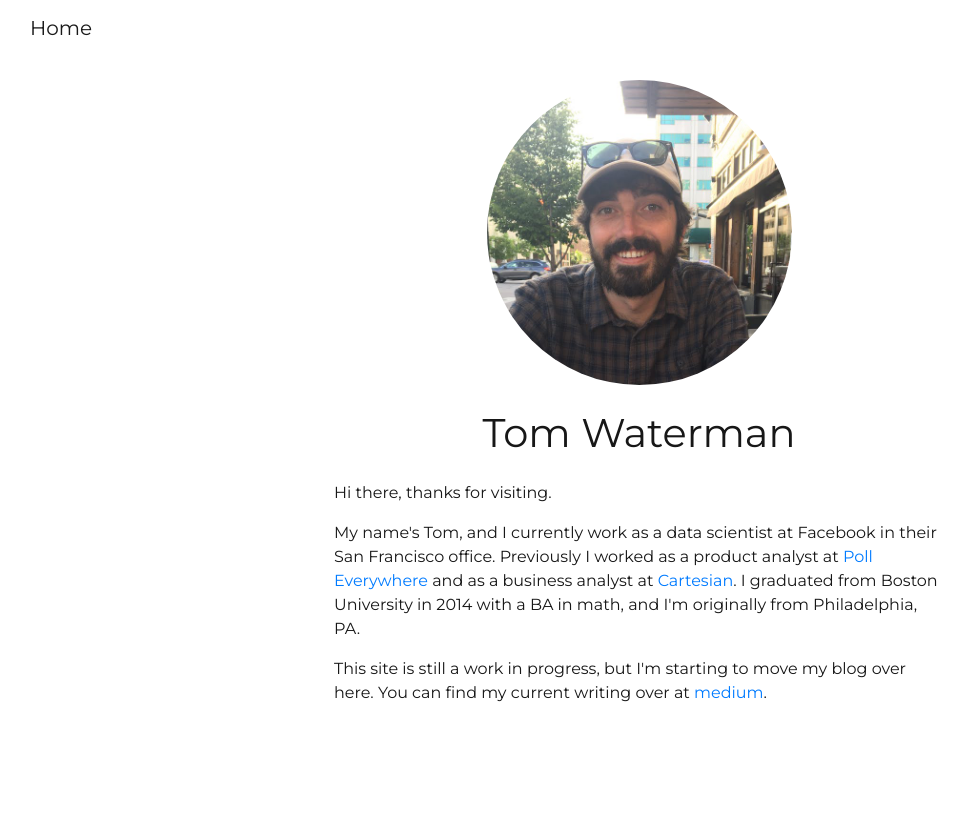
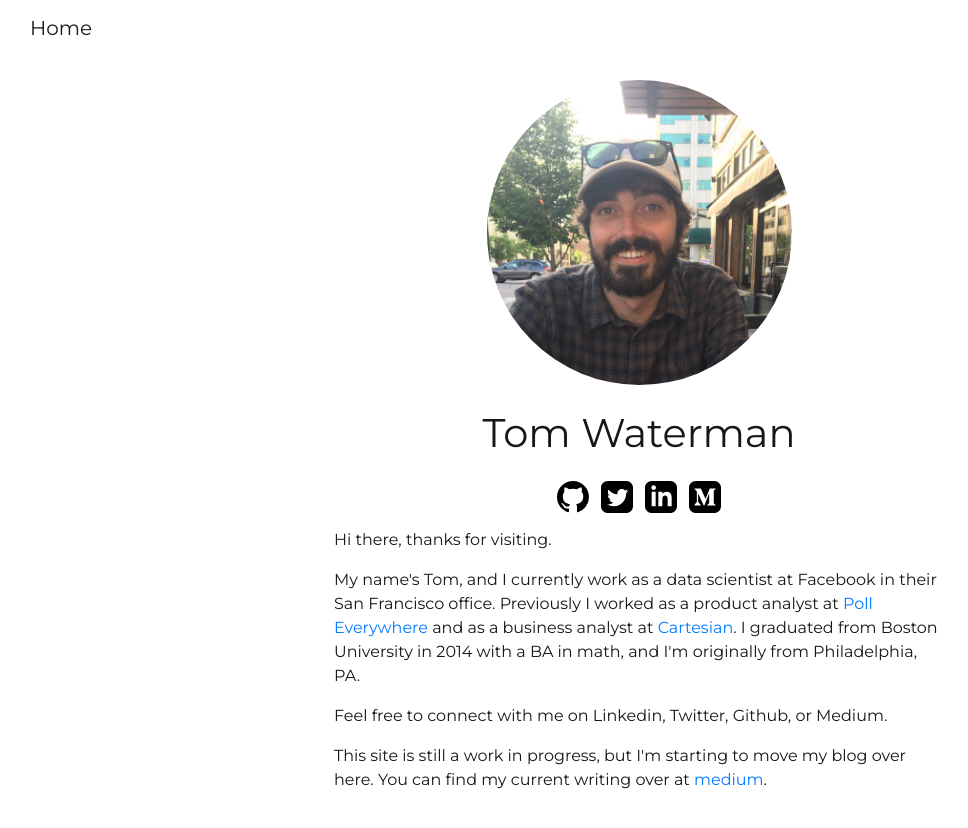
Before and after one commit to tjwaterman99/tjwaterman99, an MkDocs documentation site: the page built from docs/index.md, in a window 1280 px wide. Shown: the top 828 px of the page, without its empty margins (1-969 px from the left). Built offline with MkDocs 1.6.1, drawn with Linux system fonts in a browser that asks for light colours; nearby versions of some CDN libraries.

Commit message:
Add links to Linkedin, Twitter, etc

```diff
--- a/docs/index.md
+++ b/docs/index.md
@@ -2,6 +2,8 @@ Hi there, thanks for visiting.
 
 My name's Tom, and I currently work as a data scientist at Facebook in their San Francisco office. Previously I worked as a product analyst at [Poll Everywhere](https://www.polleverywhere.com) and as a business  analyst at [Cartesian](https://www.cartesian.com). I graduated from Boston University in 2014 with a BA in math, and I'm originally from Philadelphia, PA.
 
+Feel free to connect with me on Linkedin, Twitter, Github, or Medium.
+
 This site is still a work in progress, but I'm starting to move my blog over here. You  can find my current writing over at [medium](https://www.medium.com/@tjwaterman99).
 
 <!-- Please check back later. -->
--- a/mkdocs.yml
+++ b/mkdocs.yml
@@ -4,5 +4,10 @@ theme:
     name: null
     custom_dir: 'theme/'
 
+markdown_extensions:
+    - pymdownx.emoji:
+        emoji_index: !!python/name:materialx.emoji.twemoji
+        emoji_generator: !!python/name:materialx.emoji.to_svg
+
 nav:
     - 'newpost.md'
--- a/theme/css/base.css
+++ b/theme/css/base.css
@@ -2,3 +2,7 @@ body {
     font-family: 'Montserrat', sans-serif;
     color: rgb(23, 23, 23);
 }
+
+.contacts.contact-icon {
+    max-width: 32px;
+}
--- a/theme/css/index.css
+++ b/theme/css/index.css
@@ -5,3 +5,9 @@ h1 {
 .profile-photo {
     width: 50%
 }
+
+.contact-icon {
+    max-width: 32px;
+    margin-left: 4px;
+    margin-right: 4px;
+}
--- a/theme/main.html
+++ b/theme/main.html
@@ -22,6 +22,20 @@
             <div class="col-md-6 offset-md-3">
             <img class="profile-photo rounded-circle mx-auto d-block" src="/img/profile.jpg"></img>
             <h1 class="my-4">Tom Waterman</h1>
+            <div class="contacts text-center my-2">
+                <span class="contact-icon">
+                    <a href="https://www.github.com/tjwaterman99"><svg xmlns="http://www.w3.org/2000/svg" viewBox="0 0 16 16" width="32" height="32"><path fill-rule="evenodd" d="M8 0C3.58 0 0 3.58 0 8c0 3.54 2.29 6.53 5.47 7.59.4.07.55-.17.55-.38 0-.19-.01-.82-.01-1.49-2.01.37-2.53-.49-2.69-.94-.09-.23-.48-.94-.82-1.13-.28-.15-.68-.52-.01-.53.63-.01 1.08.58 1.23.82.72 1.21 1.87.87 2.33.66.07-.52.28-.87.51-1.07-1.78-.2-3.64-.89-3.64-3.95 0-.87.31-1.59.82-2.15-.08-.2-.36-1.02.08-2.12 0 0 .67-.21 2.2.82.64-.18 1.32-.27 2-.27.68 0 1.36.09 2 .27 1.53-1.04 2.2-.82 2.2-.82.44 1.1.16 1.92.08 2.12.51.56.82 1.27.82 2.15 0 3.07-1.87 3.75-3.65 3.95.29.25.54.73.54 1.48 0 1.07-.01 1.93-.01 2.2 0 .21.15.46.55.38A8.013 8.013 0 0016 8c0-4.42-3.58-8-8-8z"></path></svg></a>
+                </span>
+                <span class="contact-icon">
+                    <a href="https://www.twitter.com/tjwaterman99"><svg xmlns="http://www.w3.org/2000/svg" width="32" height="32" viewBox="0 0 24 24"><path d="M19 0h-14c-2.761 0-5 2.239-5 5v14c0 2.761 2.239 5 5 5h14c2.762 0 5-2.239 5-5v-14c0-2.761-2.238-5-5-5zm-.139 9.237c.209 4.617-3.234 9.765-9.33 9.765-1.854 0-3.579-.543-5.032-1.475 1.742.205 3.48-.278 4.86-1.359-1.437-.027-2.649-.976-3.066-2.28.515.098 1.021.069 1.482-.056-1.579-.317-2.668-1.739-2.633-3.26.442.246.949.394 1.486.411-1.461-.977-1.875-2.907-1.016-4.383 1.619 1.986 4.038 3.293 6.766 3.43-.479-2.053 1.08-4.03 3.199-4.03.943 0 1.797.398 2.395 1.037.748-.147 1.451-.42 2.086-.796-.246.767-.766 1.41-1.443 1.816.664-.08 1.297-.256 1.885-.517-.439.656-.996 1.234-1.639 1.697z"/></svg></a>
+                </span>
+                <span class="contact-icon">
+                    <a href="https://www.linkedin.com/in/tom-waterman-792b964a/"><svg xmlns="http://www.w3.org/2000/svg" width="32" height="32" viewBox="0 0 24 24"><path d="M19 0h-14c-2.761 0-5 2.239-5 5v14c0 2.761 2.239 5 5 5h14c2.762 0 5-2.239 5-5v-14c0-2.761-2.238-5-5-5zm-11 19h-3v-11h3v11zm-1.5-12.268c-.966 0-1.75-.79-1.75-1.764s.784-1.764 1.75-1.764 1.75.79 1.75 1.764-.783 1.764-1.75 1.764zm13.5 12.268h-3v-5.604c0-3.368-4-3.113-4 0v5.604h-3v-11h3v1.765c1.396-2.586 7-2.777 7 2.476v6.759z"/></svg></a>
+                </span>
+                <span class="contact-icon">
+                    <a href="https://medium.com/@tjwaterman99"><svg width="32" height="32" xmlns="http://www.w3.org/2000/svg" fill-rule="evenodd" clip-rule="evenodd"  viewBox="0 0 24 24"><path d="M19 24h-14c-2.761 0-5-2.239-5-5v-14c0-2.761 2.239-5 5-5h14c2.762 0 5 2.239 5 5v14c0 2.761-2.237 4.999-5 5zm.97-5.649v-.269l-1.247-1.224c-.11-.084-.165-.222-.142-.359v-8.998c-.023-.137.032-.275.142-.359l1.277-1.224v-.269h-4.422l-3.152 7.863-3.586-7.863h-4.638v.269l1.494 1.799c.146.133.221.327.201.523v7.072c.044.255-.037.516-.216.702l-1.681 2.038v.269h4.766v-.269l-1.681-2.038c-.181-.186-.266-.445-.232-.702v-6.116l4.183 9.125h.486l3.593-9.125v7.273c0 .194 0 .232-.127.359l-1.292 1.254v.269h6.274z"/></svg></a>
+                </span>
+            </div>
             {{ page.content }}
             <!-- <h3>Articles</h3>
             {% for link in nav %}
```
